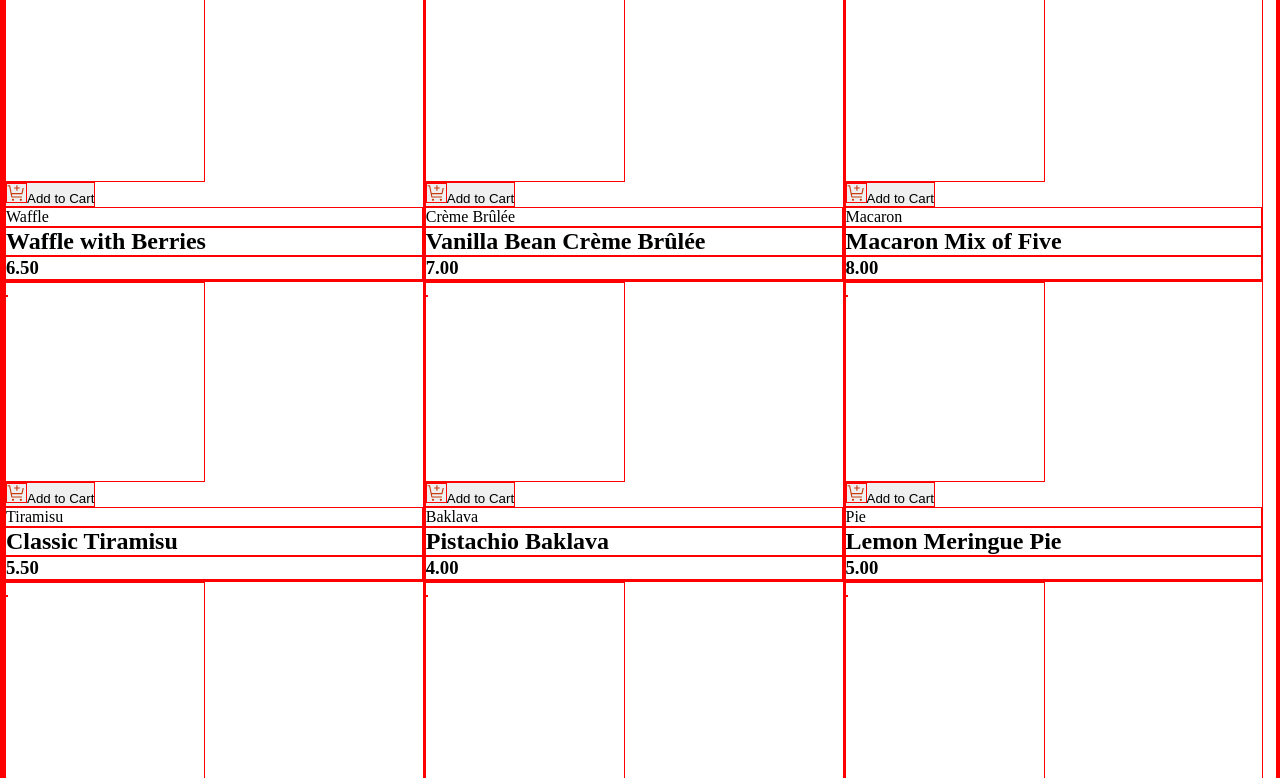
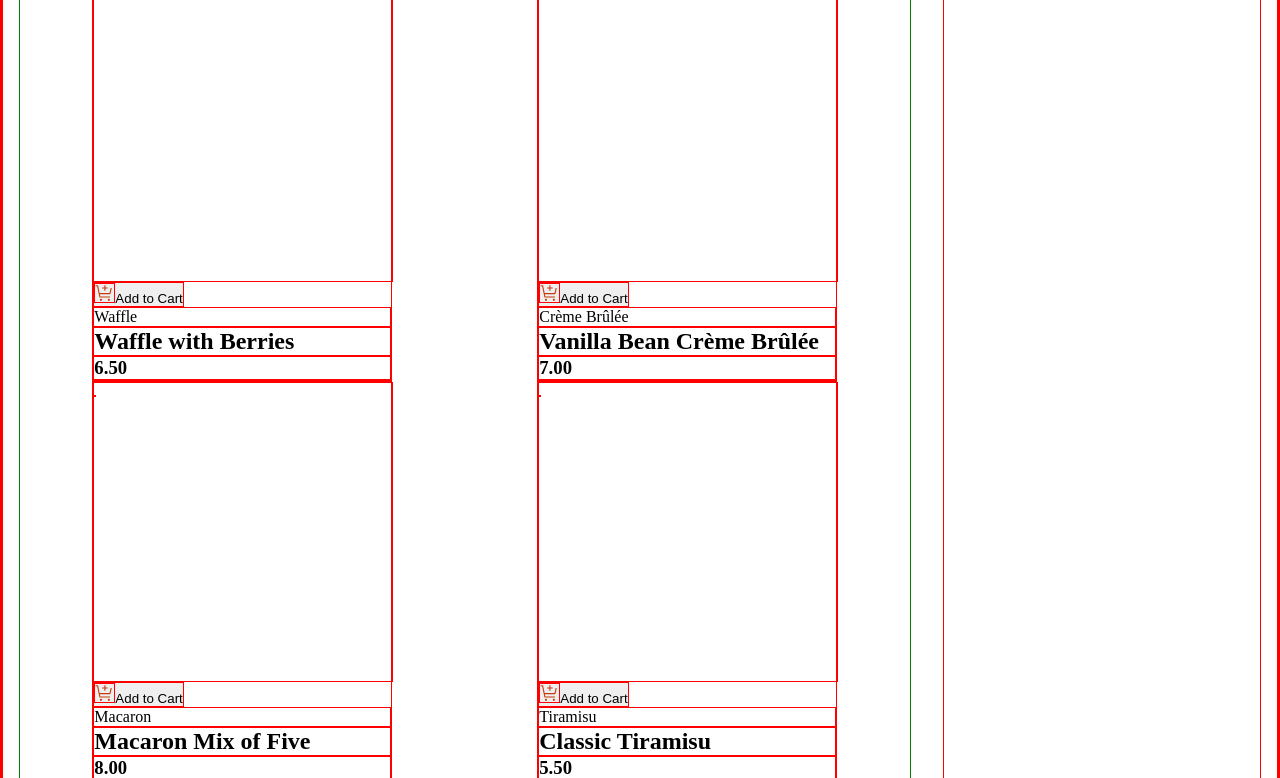
Before and after one commit to davhage/product-list-with-cart-main, a plain HTML site: page index.html in a window 1280 px wide. Shown: the part 62-840 px from the top of the page. Drawn offline with Linux system fonts and the light colour scheme.

Commit message:
adding the layout for the page

```diff
--- a/index.html
+++ b/index.html
@@ -74,12 +74,12 @@
         <h2>Vanilla Panna Cotta</h2>
         <h3>6.50</h3>
       </div>
-    </main>
-  </section>
-  <aside>
-    Your Cart (<!-- Quantity -->)
-    Your added items will appear here
-  </aside>
+    </section>
+    <aside>
+      Your Cart (<!-- Quantity -->)
+      Your added items will appear here
+    </aside>
+  </main>
   <div class="attribution">
     Challenge by <a href="https://www.frontendmentor.io?ref=challenge">Frontend Mentor</a>.
     Coded by <a href="#">Your Name Here</a>.
--- a/style.css
+++ b/style.css
@@ -4,16 +4,29 @@
     margin: 0;
     padding: 0;
 }
-main, section{
+main {
     display: flex;
+    justify-content: space-around;
+}
+
+section {
+    display: flex;
+    flex-direction: row;
     flex-wrap: wrap;
+    justify-content: space-around;
+    border: 1px solid green;
+    width: 70%;
 }
 div{
-    width: 33%;
+    width: 300px;
 }
 figure {
-    height: 200px;
-    width: 200px;
+    height: 300px;
+    width: 300px;
+}
+
+aside{
+    width: 25%;
 }
 
 .attribution { font-size: 11px; text-align: center; }
```
